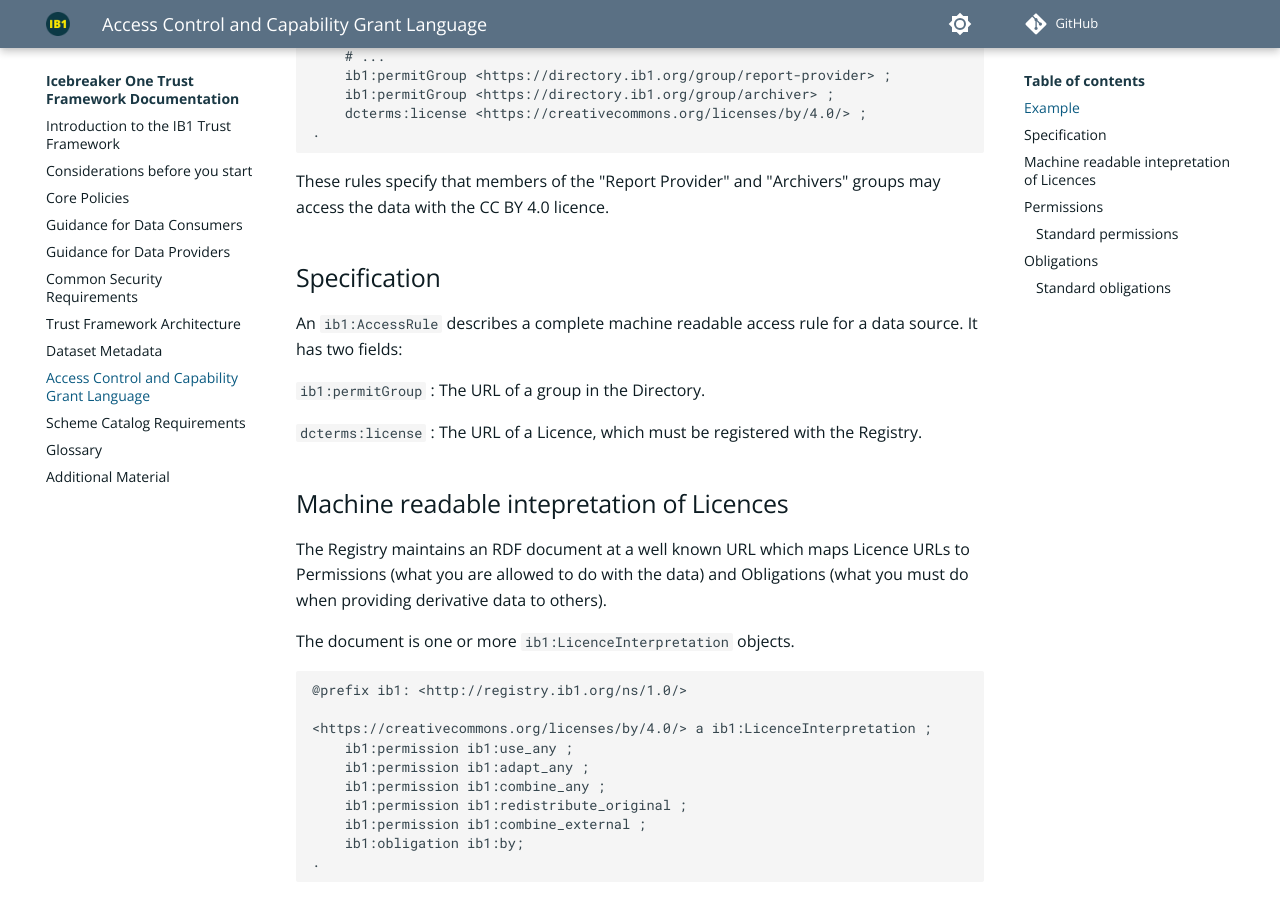
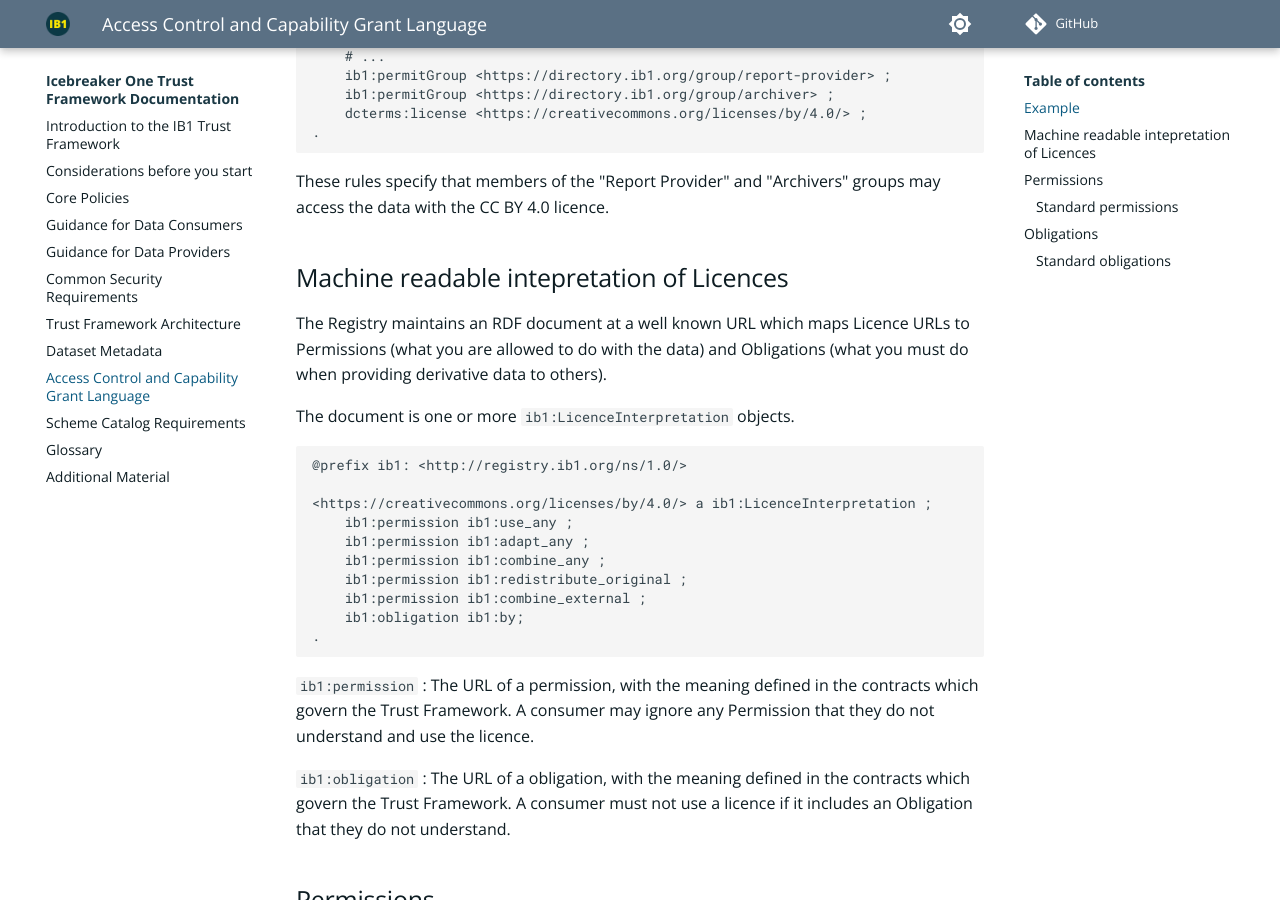
Before and after one commit to icebreakerone/ib1-technical-docs, an MkDocs documentation site: the page built from docs/access_control_specification.md, in a window 1280 px wide and 900 px high, scrolled down 499 px. Built offline with MkDocs 1.6.1 and Material for MkDocs 9.7.7, drawn with Linux system fonts in a browser that asks for light colours; plug-ins that fetch from the network failed and are left out; comment, search, counter and statistics services are not loaded; the version menu is left out.

Commit message:
docs/access_control_specification.md updated from https://stackedit.net/

````diff
--- a/docs/access_control_specification.md
+++ b/docs/access_control_specification.md
@@ -21,16 +21,6 @@ Scheme-conforming data sources use a [Scheme Catalog Requirements Documents](sch
 ```
 
 These rules specify that members of the "Report Provider" and "Archivers" groups may access the data with the CC BY 4.0 licence.
-
-## Specification
-
-An `ib1:AccessRule` describes a complete machine readable access rule for a data source. It has two fields:
-
-`ib1:permitGroup`
-: The URL of a group in the Directory.
-
-`dcterms:license`
-: The URL of a Licence, which must be registered with the Registry.
 
 
 ## Machine readable intepretation of Licences
````
Also changed, not shown: other parts of docs/access_control_specification.md (+4 -4 lines).
